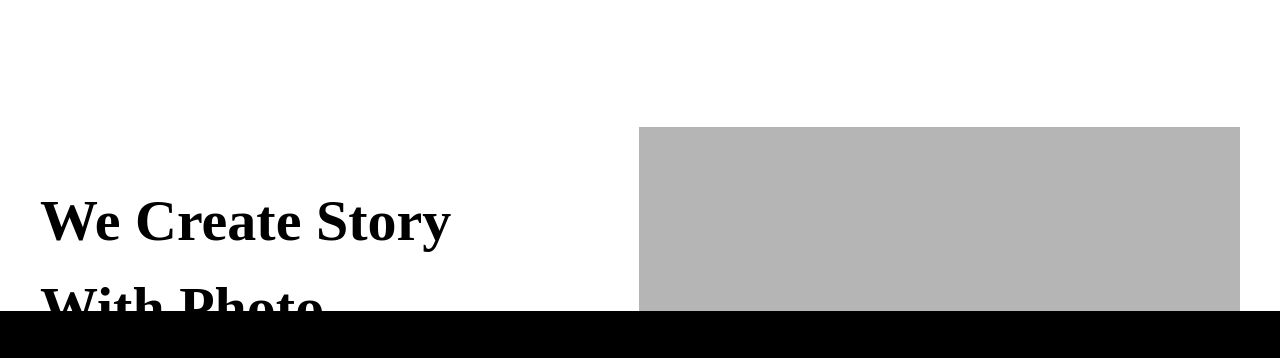
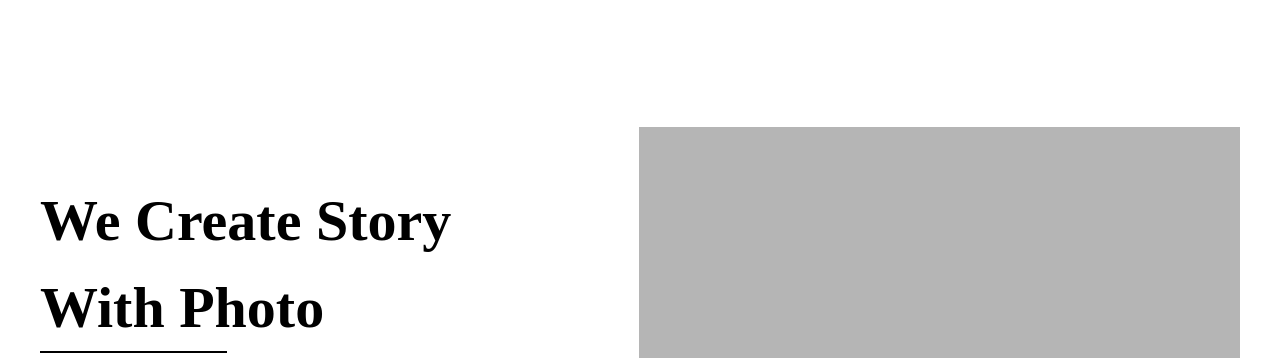
Before and after one commit to bilold1n/Photography-Services-Web, a plain HTML site: page index.html in a window 1280 px wide. Shown: the part 36-394 px from the top of the page. Drawn offline with Linux system fonts and the light colour scheme.

Commit message:
aaaa\o'zgarish yo'q

```diff
--- a/sass/base/_reset.scss
+++ b/sass/base/_reset.scss
@@ -9,10 +9,9 @@ html {
 }
 body {
   background-color: #fff;
-  height: 100%;
+  // height: 100%;
   display: flex;
   flex-direction: column;
-  flex-grow: 1;
   overflow-x: hidden;
 }
 ol,
@@ -20,6 +19,8 @@ ul {
   list-style: none;
 }
 main {
+  display: flex;
+  flex-direction: column;
   flex-grow: 1;
 }
 a {
```
Also changed, not shown: styles/main.css, 2 other files.
